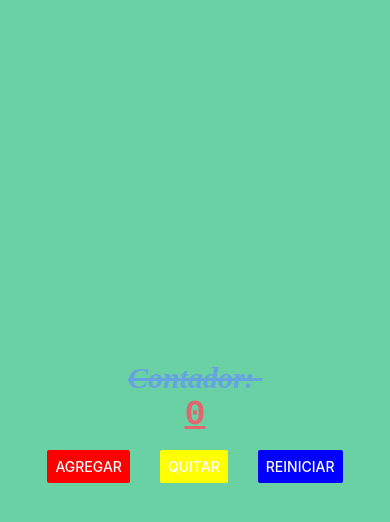
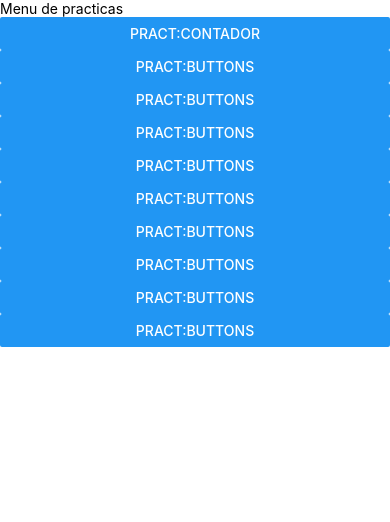
Before and after one commit to 124048988-byte/Aplicaciones-moviles, a React Native app in the folder intro/: screen / in a window 390 px wide. Shown: the top 522 px of the page. Built offline with nearby package versions, Linux system fonts and the light colour scheme.

Commit message:
Registro de Botones
Creamos un archivo "MenuScreen", ahí pusimos todos los nombres de lo botones, cada una con su respetivo archivo, con su respectiva función y  respetando los nombres y siguiendolos al pie de la letra

```diff
--- a/intro/App.js
+++ b/intro/App.js
@@ -1,9 +1,10 @@
 //1. imports: Zona de importaciones
 
 //Esta pantalla servirá para solo mostrar cada "screen" que hagamos hasta el segundo parcial
-import { StatusBar } from 'expo-status-bar';
-import { StyleSheet, Text, View, Button} from 'react-native'; //Aquí agregamos los componentes que tenemos en este archivo
-import ContadorScreen from './screens/ContadorScreen';
+
+//import { StatusBar } from 'expo-status-bar';
+//import { StyleSheet, Text, View, Button} from 'react-native'; //Aquí agregamos los componentes que tenemos en este archivo
+import MenuScreen from './screens/MenuScreen';
 
 
 //2. Main: Zona de componentes
@@ -12,7 +13,7 @@ export default function App() {
 
   return (
 
-    <ContadorScreen></ContadorScreen>
+    <MenuScreen></MenuScreen>
 
   );
 }
--- /dev/null
+++ b/intro/screens/ActivityIndicatorScreen.js
@@ -0,0 +1,14 @@
+import { Text, StyleSheet, View } from 'react-native'
+
+
+export default function ActivityIndicatorScreen() {
+
+    return (
+      <View>
+        <Text>Proximamente 5</Text>
+      </View>
+    )
+
+}
+
+const styles = StyleSheet.create({})
--- /dev/null
+++ b/intro/screens/BotonesScreen.js
@@ -0,0 +1,14 @@
+import { Text, StyleSheet, View } from 'react-native'
+
+
+export default function BotonesScreen() {
+
+    return (
+      <View>
+        <Text>Proximamente por Jose María & equipo</Text>
+      </View>
+    )
+
+}
+
+const styles = StyleSheet.create({})
--- /dev/null
+++ b/intro/screens/FlatListScreen.js
@@ -0,0 +1,15 @@
+
+import { Text, StyleSheet, View } from 'react-native'
+
+
+export default function FlatListScreen() {
+
+    return (
+      <View>
+        <Text>Proximamente 6</Text>
+      </View>
+    )
+
+}
+
+const styles = StyleSheet.create({})
--- /dev/null
+++ b/intro/screens/ImageBackgroundScreen.js
@@ -0,0 +1,14 @@
+import { Text, StyleSheet, View } from 'react-native'
+
+
+export default function ImageBackgroundScreen() {
+
+    return (
+      <View>
+        <Text>Proximamente 2</Text>
+      </View>
+    )
+
+}
+
+const styles = StyleSheet.create({})
--- /dev/null
+++ b/intro/screens/InputAlertScreen.js
@@ -0,0 +1,14 @@
+import { Text, StyleSheet, View } from 'react-native'
+
+
+export default function input_alertScreen() {
+
+    return (
+      <View>
+        <Text>Proximamente 1</Text>
+      </View>
+    )
+
+}
+
+const styles = StyleSheet.create({})
--- /dev/null
+++ b/intro/screens/MenuScreen.js
@@ -0,0 +1,84 @@
+/* Zona de componentes */
+
+import { Text, StyleSheet, View, Button} from 'react-native' /* Con esto me sirve para crear un nuevo componente: rncs */
+import React, { useState } from 'react'
+import ContadorScreen from './ContadorScreen'
+import BotonesScreen from './BotonesScreen'
+import InputAlertScreen from './InputAlertScreen'
+import ImageBackgroundScreen from './ImageBackgroundScreen'
+import SlapshScreen from './SlapshScreen'
+import ScrollViewScreen from './ScrollViewScreen'
+import ActivityIndicatorScreen from './ActivityIndicatorScreen'
+import FlatListScreen from './FlatListScreen'
+
+
+import { ImageBackground } from 'react-native-web'
+
+
+
+
+
+export default function MenuScreen()  { /* Esta linea era para crear componentes, pero ahora creamos una funcion */
+
+    const [screen, setScreen] = useState('menu');     /* lo del "menu" significa que por default siempre me abra la pantalla "Menu"  */
+    switch(screen)
+    {
+        case 'contador':
+            return <ContadorScreen/>
+
+        case 'botones':
+            return <BotonesScreen/>
+
+        case 'input_alert':
+            return <InputAlertScreen/>
+
+        case 'image_background':
+            return <ImageBackgroundScreen/>
+
+        case 'slapsh_screen':
+            return <SlapshScreen/>
+
+        case 'scroll_view':
+            return <ScrollViewScreen/>
+
+        case 'activity_indicator':
+            return <ActivityIndicatorScreen/>
+
+        case 'flat_list':
+            return <FlatListScreen/>
+
+        case 'modal':
+            return <BotonesScreen/>
+
+        case 'bottom_sheet':
+            return <BotonesScreen/>
+
+        case 'menu':
+            default:
+                    return (
+                        <View>
+                            <Text>Menu de practicas</Text>
+                            <Button title='Pract:Contador' onPress={()=> setScreen('contador')}/>
+                            <Button title='Pract:Buttons'  onPress={()=> setScreen('botones')}/>
+                            <Button title='Pract:Buttons'  onPress={()=> setScreen('input_alert')}/>
+                            <Button title='Pract:Buttons'  onPress={()=> setScreen('image_background')}/>
+                            <Button title='Pract:Buttons'  onPress={()=> setScreen('slapsh_screen')}/>
+                            <Button title='Pract:Buttons'  onPress={()=> setScreen('scroll_view')}/>
+                            <Button title='Pract:Buttons'  onPress={()=> setScreen('activity_indicator')}/>
+                            <Button title='Pract:Buttons'  onPress={()=> setScreen('flat_list')}/>
+                            <Button title='Pract:Buttons'  onPress={()=> setScreen('modal')}/>
+                            <Button title='Pract:Buttons'  onPress={()=> setScreen('bottom_sheet')}/>
+                        </View>
+                    )
+
+    }
+
+
+
+
+}
+
+
+
+/* Zona de estilos */
+const styles = StyleSheet.create({})
--- /dev/null
+++ b/intro/screens/ScrollViewScreen.js
@@ -0,0 +1,15 @@
+
+import { Text, StyleSheet, View } from 'react-native'
+
+
+export default function ScrollViewScreen() {
+
+    return (
+      <View>
+        <Text>Proximamente 4</Text>
+      </View>
+    )
+
+}
+
+const styles = StyleSheet.create({})
--- /dev/null
+++ b/intro/screens/SlapshScreen.js
@@ -0,0 +1,14 @@
+import { Text, StyleSheet, View } from 'react-native'
+
+
+export default function SlapshScreen() {
+
+    return (
+      <View>
+        <Text>Proximamente 3</Text>
+      </View>
+    )
+
+}
+
+const styles = StyleSheet.create({})
```
Also changed, not shown: intro/screens/ContadorScreen.js (line endings or trailing spaces), intro/screens/ModalScreen.js (added).
